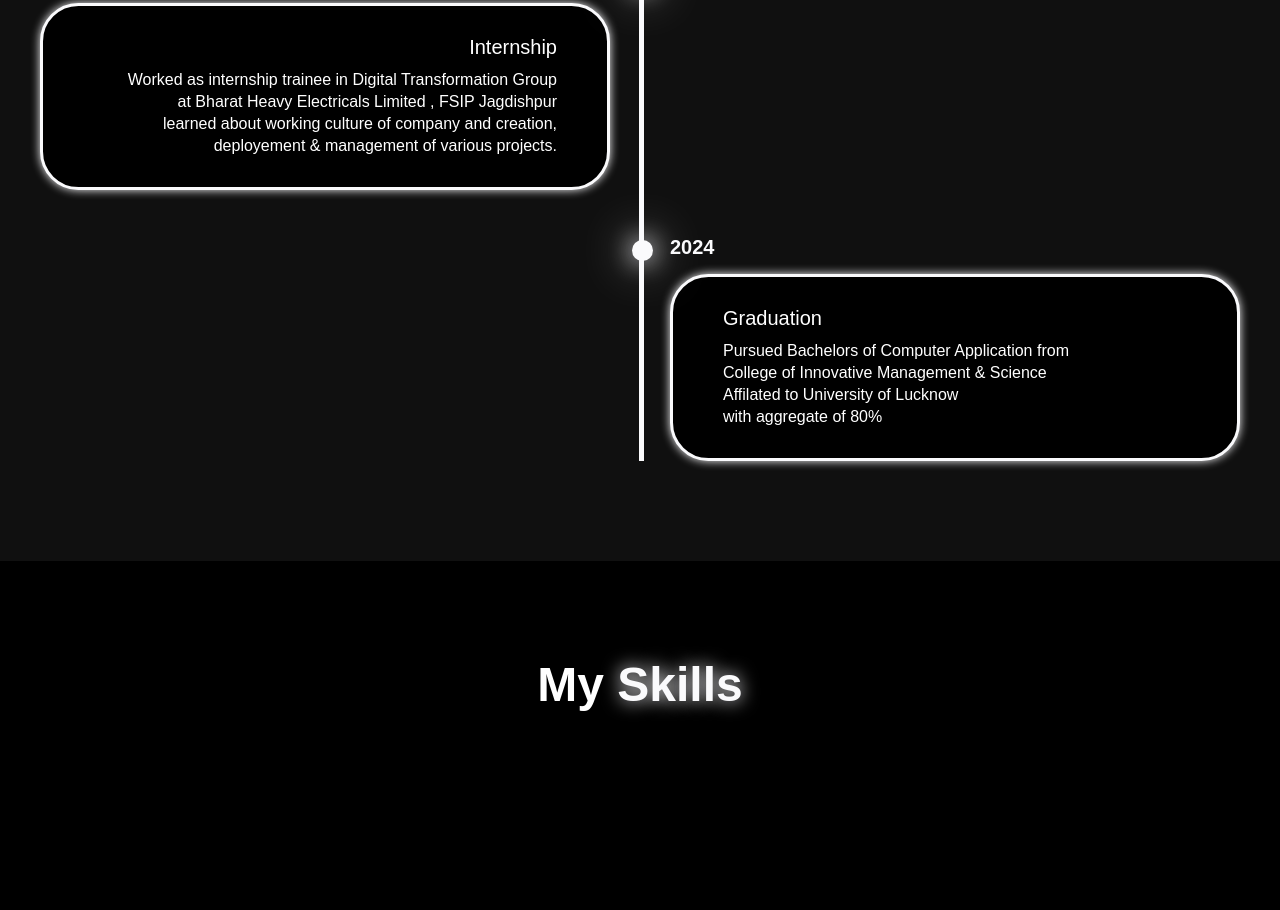
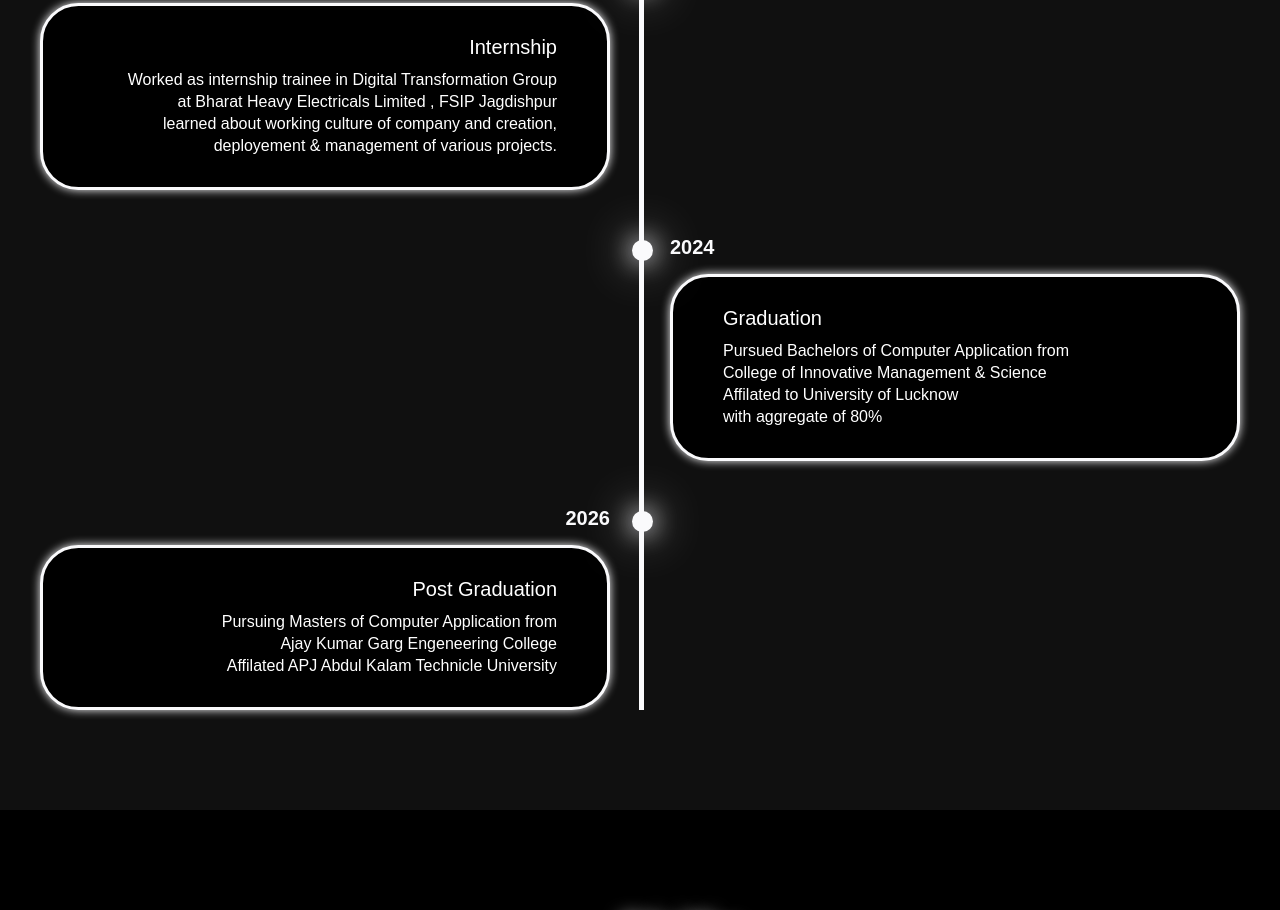
Before and after one commit to by-shiv/by-shiv, a plain HTML site: page index.html in a window 1280 px wide. Shown: the part 2333-3243 px from the top of the page. Drawn offline with nearby package versions, Linux system fonts and the light colour scheme.

Commit message:
Update in education block

```diff
--- a/index.html
+++ b/index.html
@@ -107,6 +107,16 @@
                 <div class="edu-content">
                     <h3>Graduation</h3>
                     <p>Pursued Bachelors of Computer Application from <br>College of Innovative Management & Science <br>Affilated to University of Lucknow <br>with aggregate of 80%</p>
+                </div>
+            </div>
+
+            <div class="edu-item">
+                <div class="edu-dot"></div>
+                    <div class="edu-date">2026</div>
+
+                <div class="edu-content">
+                    <h3>Post Graduation</h3>
+                    <p>Pursuing Masters of Computer Application from <br>Ajay Kumar Garg Engeneering College <br>Affilated APJ Abdul Kalam Technicle University</p>
                 </div>
             </div>
         </div>
```
